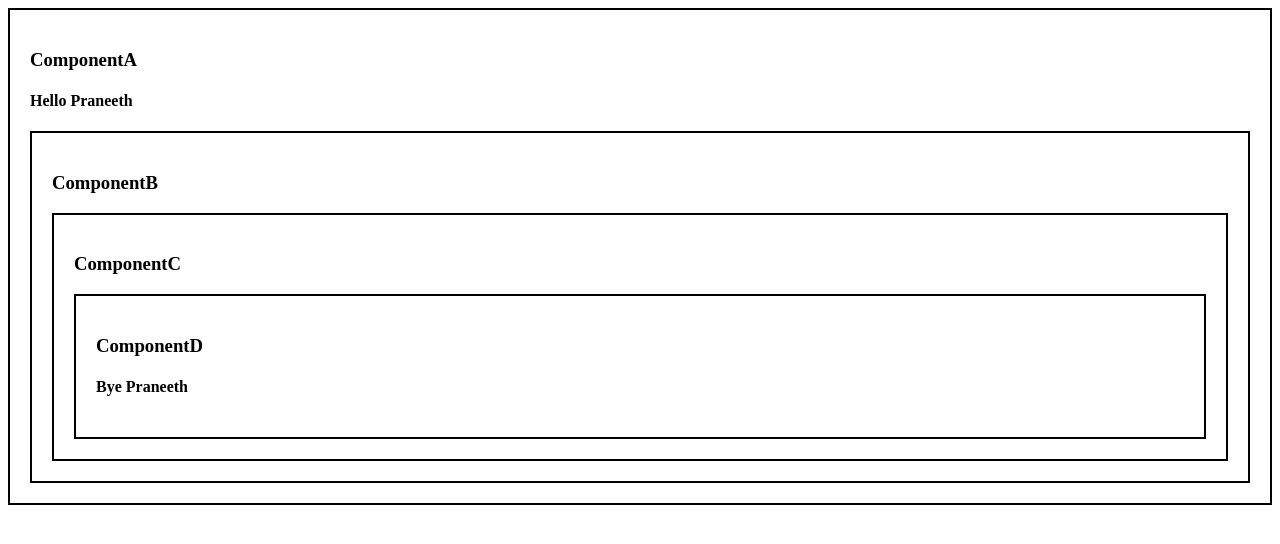
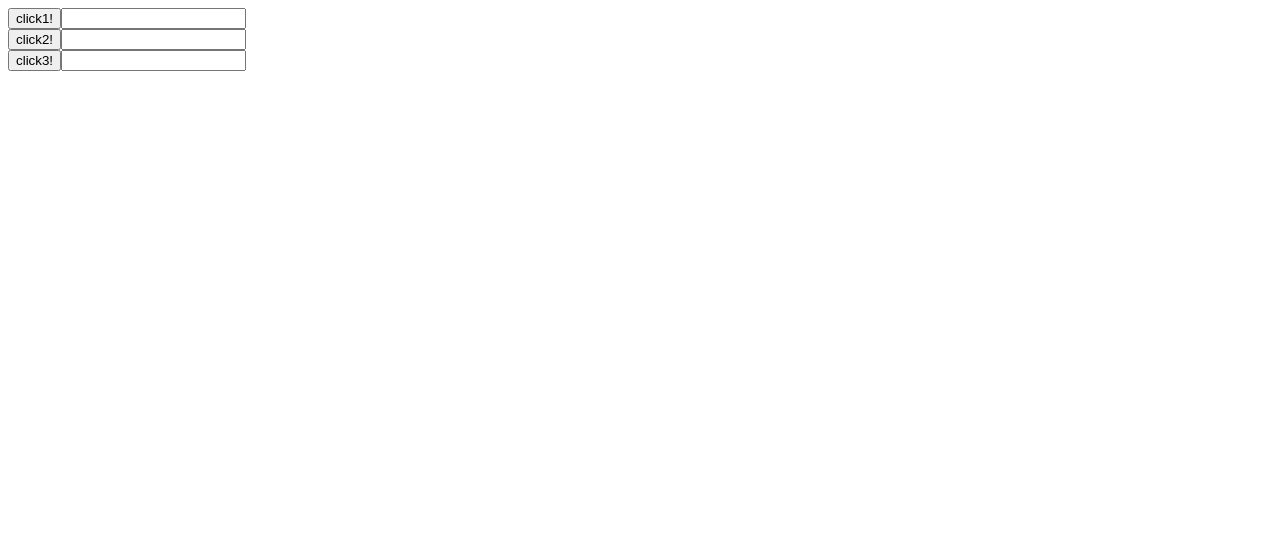
Before and after one commit to DhoniPraneeth/React, a React (Vite) app: page / in a window 1280 px wide. Shown: the top 544 px of the page. Built offline with nearby package versions, Linux system fonts and the light colour scheme.

Commit message:
UseRef react hook

```diff
--- a/src/App.jsx
+++ b/src/App.jsx
@@ -1,8 +1,9 @@
 import ComponentA from './UseContext/ComponentA.jsx';
 import "./UseContext/Component.css";
+import UseRef from './UseRef.jsx';
 function App() {
    return (
-      <ComponentA></ComponentA>
+      <UseRef></UseRef>
    );
 }
 export default App
--- /dev/null
+++ b/src/UseRef.jsx
@@ -0,0 +1,44 @@
+import React,{useState,useRef,useEffect} from "react";
+
+function UseRef(){
+    const inputRef1=useRef(null);
+    const inputRef2=useRef(null);
+    const inputRef3=useRef(null);
+    const handleClick1=()=>{
+        inputRef1.current.focus();
+        inputRef1.current.style.backgroundColor="yellow";
+        inputRef2.current.style.backgroundColor="";
+        inputRef3.current.style.backgroundColor="";
+    }
+    const handleClick2=()=>{
+        inputRef2.current.style.backgroundColor="yellow";
+        inputRef1.current.style.backgroundColor="";
+        inputRef3.current.style.backgroundColor="";
+    }
+    const handleClick3=()=>{
+        inputRef3.current.style.backgroundColor="yellow";
+        inputRef2.current.style.backgroundColor="";
+        inputRef1.current.style.backgroundColor="";
+    }
+    useEffect(()=>{
+      console.log("Reloaded");
+    });
+    return (<div>
+        <button onClick={handleClick1}>
+           click1!
+        </button>
+        <input ref={inputRef1}></input>
+        <br></br>
+        <button onClick={handleClick2}>
+           click2!
+        </button>
+        <input ref={inputRef2}></input>
+        <br></br>
+        <button onClick={handleClick3}>
+           click3!
+        </button>
+        <input ref={inputRef3}></input>
+        <br></br>
+    </div>);
+}
+export default UseRef;
```
